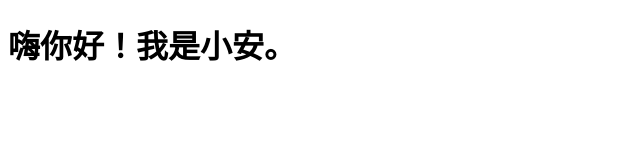
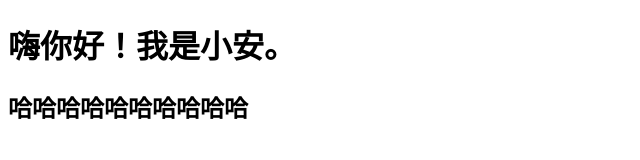
Before and after one commit to 2640135035/test0408, a plain HTML site: page index.html in a window 1280 px wide. Shown: the whole page, without its empty margins (0-640 px from the left). Drawn offline with Linux system fonts and the light colour scheme.

Commit message:
我的第二次提交

```diff
--- a/index.html
+++ b/index.html
@@ -8,5 +8,6 @@
 </head>
 <body>
     <h1>嗨你好！我是小安。</h1>
+    <h2>哈哈哈哈哈哈哈哈哈哈</h2>
 </body>
 </html>
```
Also changed, not shown: a.txt (added), index.js (added).
